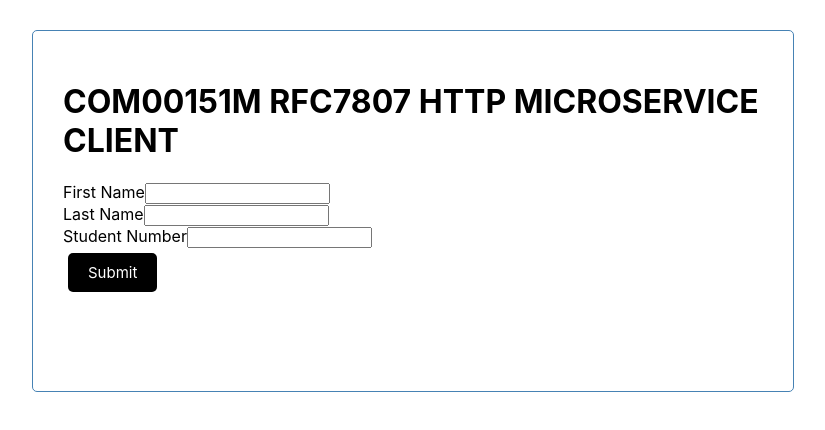
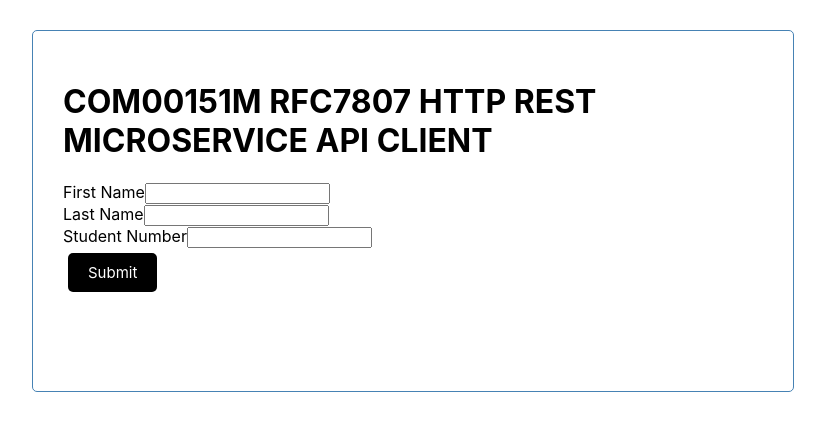
Before and after one commit to lnb512/com00151m-http-api-microservice-client, a React (Create React App) app: page / in a window 1280 px wide. Shown: the top 430 px of the page, without its empty margins (227-1052 px from the left). Built offline with nearby package versions, Linux system fonts and the light colour scheme.

Commit message:
update client code

```diff
--- a/src/App.js
+++ b/src/App.js
@@ -3,8 +3,10 @@
  * Project: COM00151M Final Project
  * Date: 08.10.2021
  *
- * This HTTP REST MICROSERVICE API client sends student details as a POST (REQUEST) to the HTTP REST MICROSERVICE API (service).
- * Successful validation of student details results in a 200 HTTP status code RESPONSE from the HTTP REST MICROSERVICE API (service).
+ * This HTTP REST MICROSERVICE API client sends student details as a RFC7807 Problem Details "application/problem+json"
+ * Content-Type POST (REQUEST) to the HTTP REST MICROSERVICE API (service).
+ *
+ * Successful validation of student details results in a 200 RFC7807 specification HTTP status code RESPONSE from the HTTP REST MICROSERVICE API (service).
  *
  * Validation errors result in a RFC7807 specification 400 HTTP error response.
  * The error will contain a "Problem Details" JSON payload with detailed and human-readable explanation for the error.
@@ -34,7 +36,7 @@ class App extends Component {
       const res = await fetch('http://localhost:3000', {
         method: 'POST',
         headers: {
-          'Accept': 'application/json',
+          'Accept': 'application/problem+json',
           'Content-Type': 'application/json'
         },
         body: JSON.stringify({
@@ -54,7 +56,7 @@ class App extends Component {
     return (
       <div className="container">
       <div className="form-control">
-        <h1>COM00151M RFC7807 HTTP MICROSERVICE CLIENT</h1>
+        <h1>COM00151M RFC7807 HTTP REST MICROSERVICE API CLIENT</h1>
         <form onSubmit={ this.handleSubmit}>
           <div>
             <label>First Name</label>
```
Also changed, not shown: 1 other file (tests, documents, lock files or other folders).
